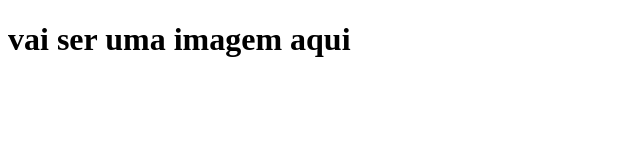
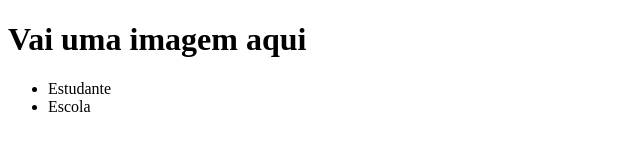
Before and after one commit to Luizguns03/site.escola.Luiz, a plain HTML site: page index.html in a window 1280 px wide. Shown: the whole page, without its empty margins (0-640 px from the left). Drawn offline with Linux system fonts and the light colour scheme.

Commit message:
Add files via upload

```diff
--- a/index.html
+++ b/index.html
@@ -5,8 +5,14 @@
     <meta http-equiv="X-UA-Compatible" content="IE=edge">
     <meta name="viewport" content="width=device-width, initial-scale=1.0">
     <title>Document</title>
+    <link rel="stylesheet" href="style.css">
 </head>
 <body>
-    <h1>vai ser uma imagem aqui</h1>
+    <h1>Vai uma imagem aqui</h1>
+    <ul>
+        <li>Estudante</li>
+        <li>Escola</li>
+    </ul>
+    </body>
 </body>
 </html>
--- a/style.css
+++ b/style.css
@@ -1,3 +1,4 @@
 body {
     background-color:#2FBD68
+    color rgb(201, 18, 18)
 }
```
Also changed, not shown: 1 other file.
